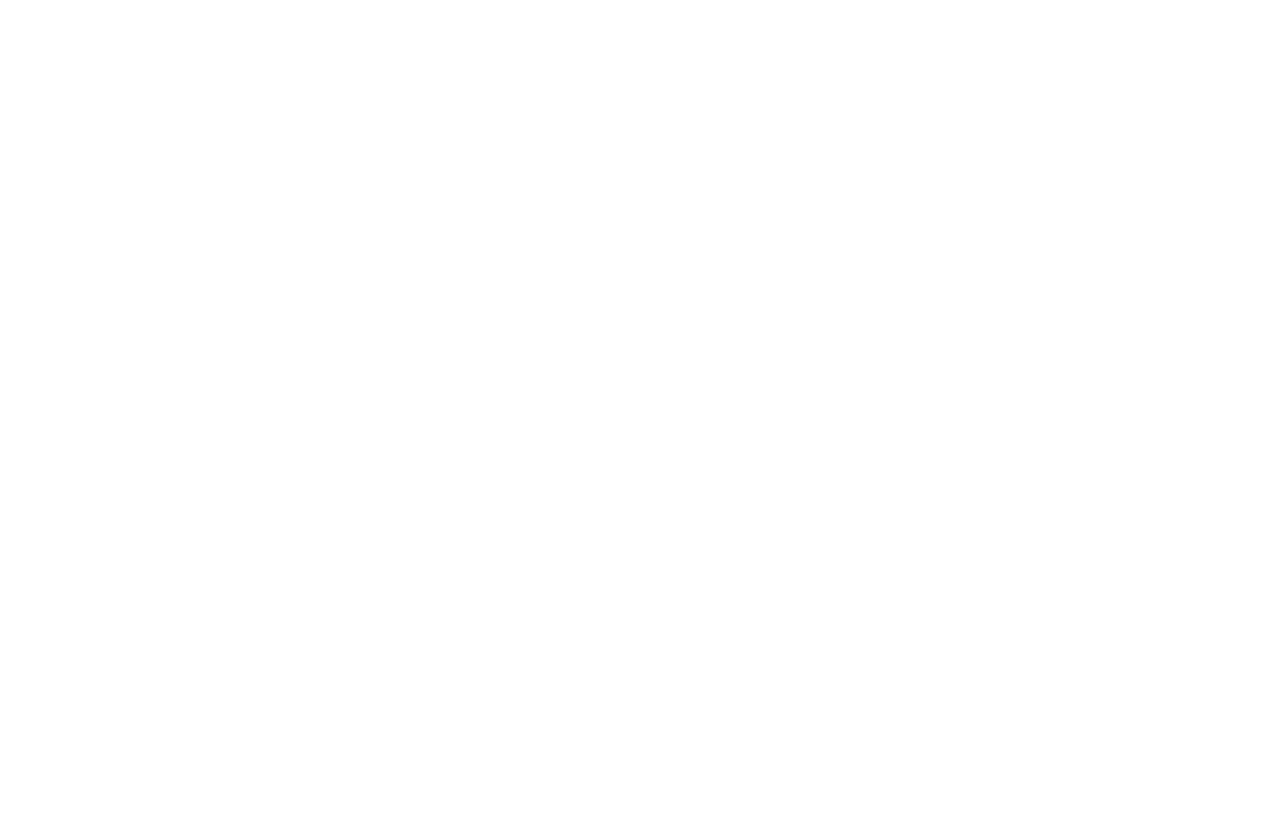
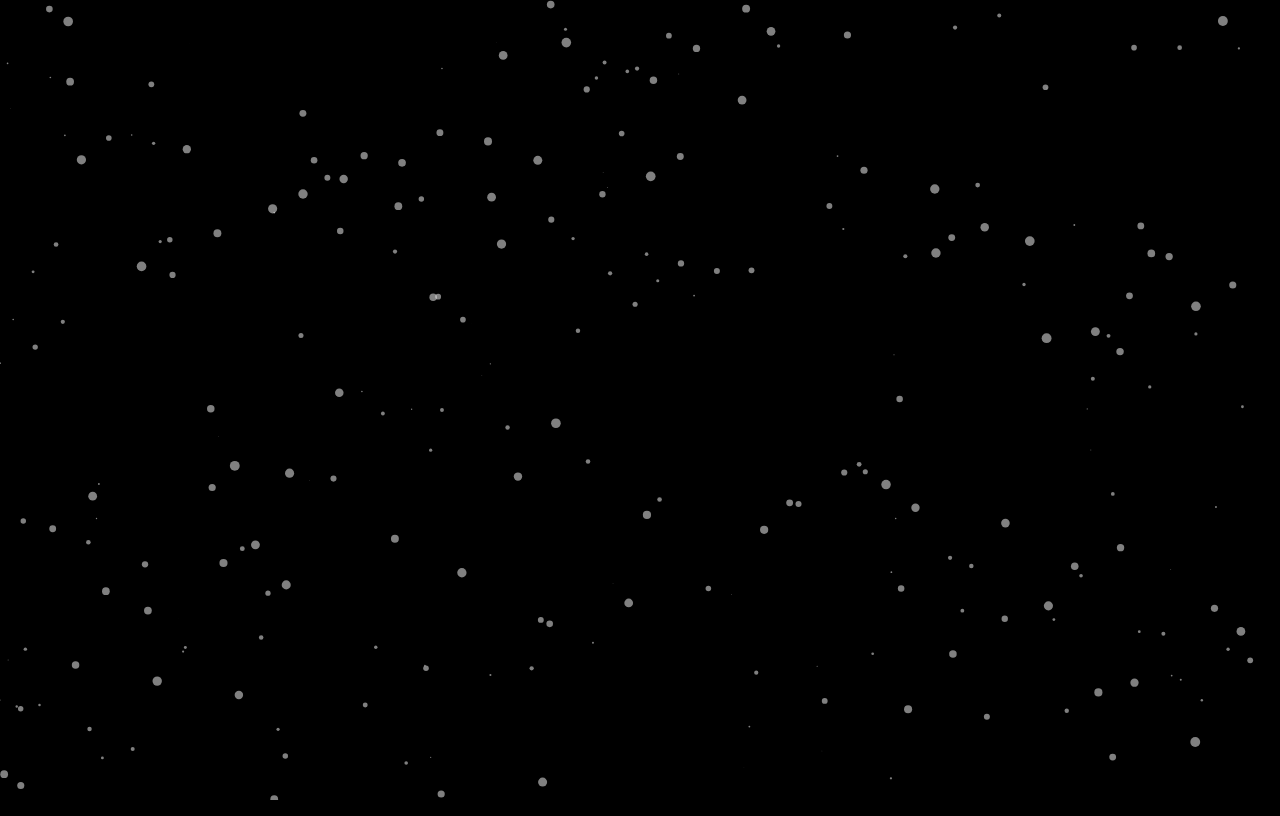
Before and after one commit to migtibincoski/FallingSnow, a plain HTML site: page index.html in a window 1280 px wide. Drawn offline with nearby package versions, Linux system fonts and the light colour scheme.

Commit message:
Update index.html

```diff
--- a/index.html
+++ b/index.html
@@ -7,6 +7,11 @@
 
     <!--- Simple stylesheet --->
     <style>
+        body{
+            background-color: black;
+            width: 100vw;
+            height: 100vh;
+        }
         #snow {
             position: fixed;
             top: 0;
```
